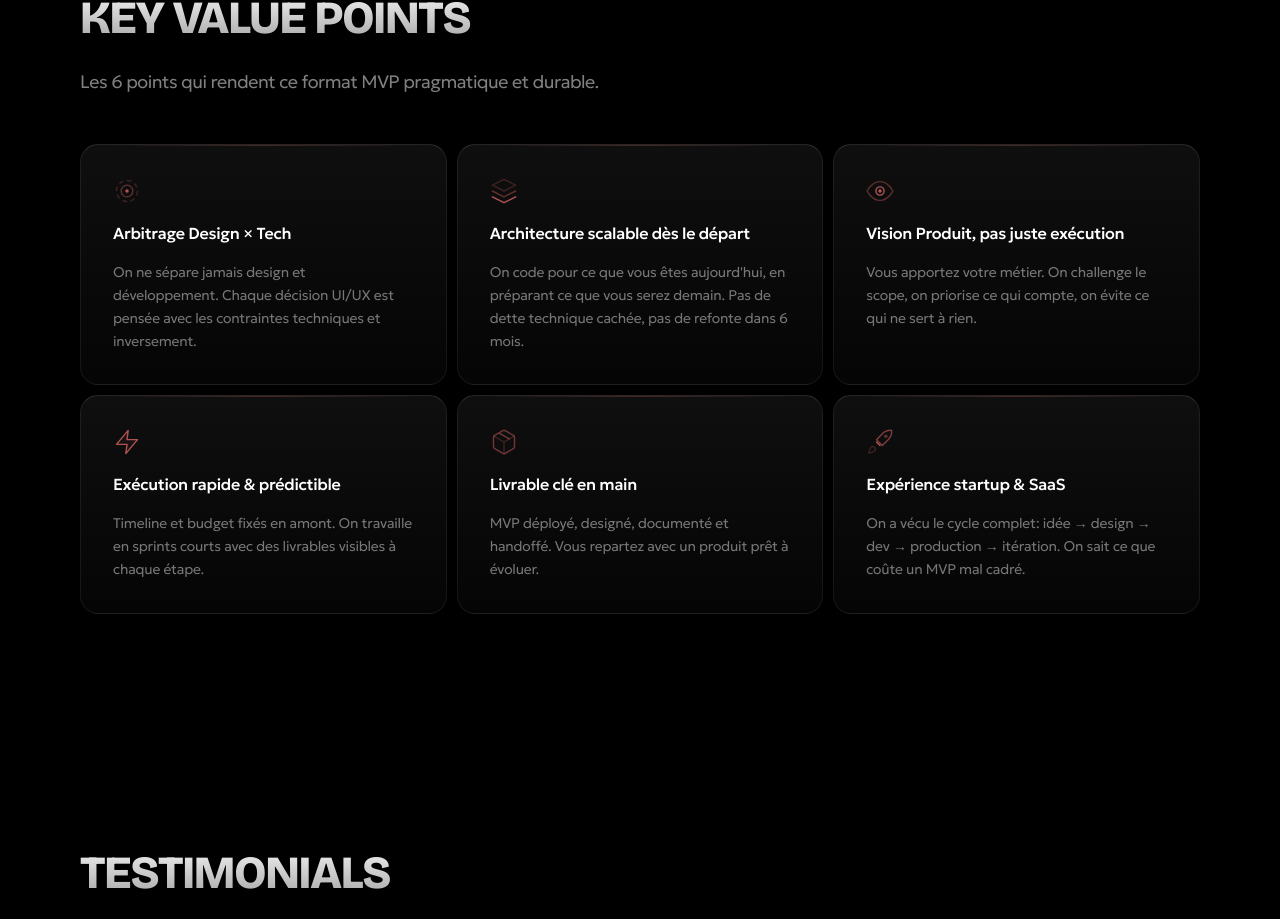
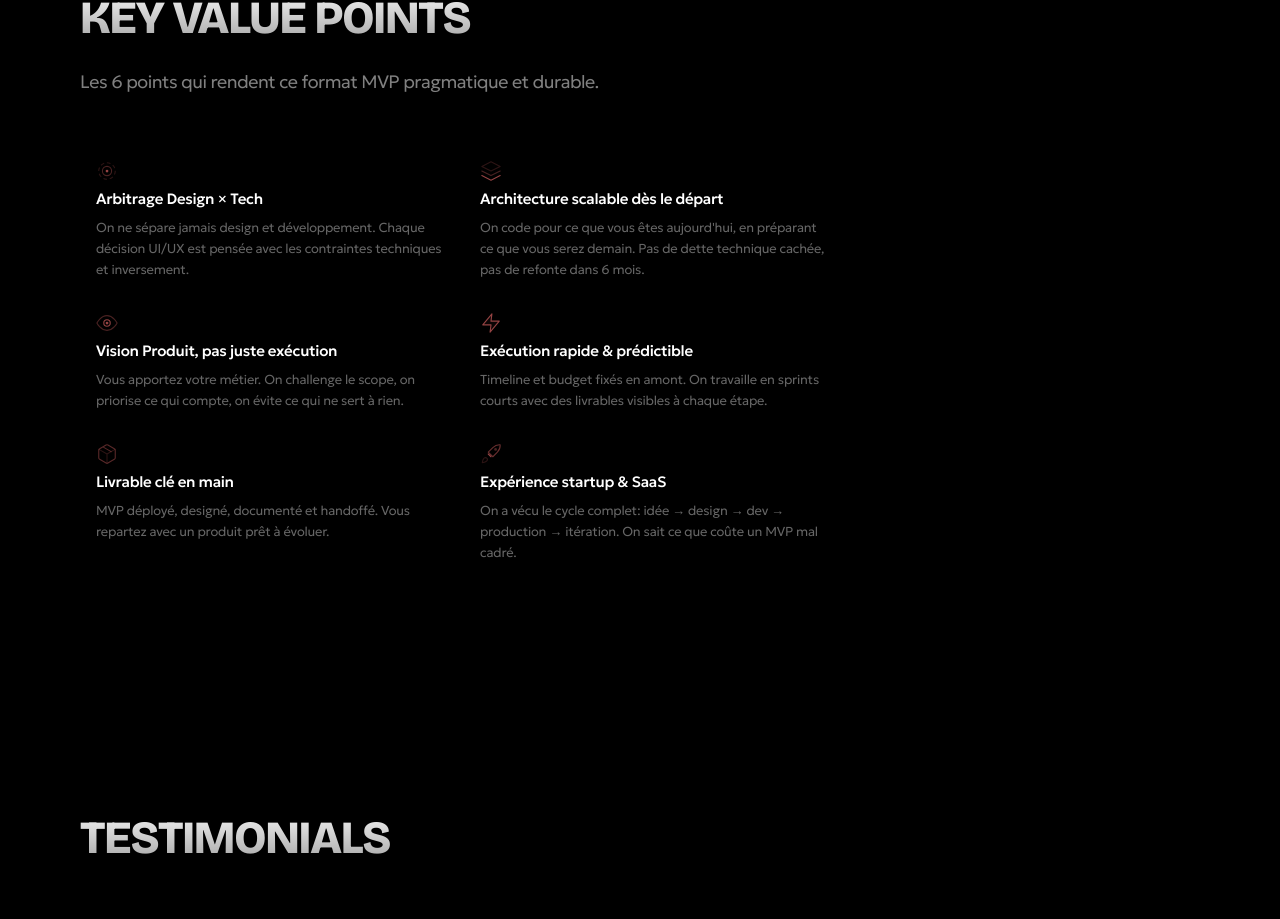
Before and after one commit to QuentinFrc/deeev.fr, a Next.js app: page /mvp in a window 1280 px wide. Shown: the part 2590-3509 px from the top of the page. Built offline with nearby package versions, Linux system fonts and the light colour scheme.

Commit message:
refactor: compact KeyValuePoints grid — remove card styling, 2-col layout
- Remove card borders, background, and depth effects from value points
- Switch to 2-column grid with max-w-3xl constraint
- Reduce padding and gaps for a tighter, cleaner layout
- Keep icon above title in vertical flow

```diff
--- a/app/components/KeyValuePoints.tsx
+++ b/app/components/KeyValuePoints.tsx
@@ -31,33 +31,25 @@ export default function KeyValuePoints({
           </p>
         </div>
 
-        <div className="grid grid-cols-1 md:grid-cols-2 lg:grid-cols-3 gap-2.5">
+        <div className="grid grid-cols-1 md:grid-cols-2 max-w-3xl">
           {points.map((point, i) => (
             <article
               key={point.title}
-              className="group relative card-depth border border-white/[0.07] border-t-white/[0.13] rounded-2xl p-7 md:p-8 flex flex-col gap-4 transition-all duration-300 hover:border-white/[0.12] hover:border-t-white/[0.2] hover:-translate-y-[2px]"
+              className="group relative p-3 md:p-4 flex flex-col gap-1.5"
             >
-              {/* Accent line — always visible, brightens on hover */}
-              <div
-                className="absolute top-0 left-6 right-6 h-px opacity-25 group-hover:opacity-50 transition-opacity duration-300"
-                style={{
-                  background: `linear-gradient(90deg, transparent, ${accentColor}, transparent)`,
-                }}
-              />
-
-              <div className="opacity-70 group-hover:opacity-100 transition-opacity duration-300">
+              <div className="opacity-60 group-hover:opacity-100 transition-opacity duration-300">
                 <AnimatedIcon
                   name={point.icon ?? String(i + 1).padStart(2, "0")}
                   color={accentColor}
-                  size={28}
+                  size={22}
                 />
               </div>
 
-              <h3 className="font-geologica font-medium text-[15px] md:text-base text-white tracking-[-0.3px]">
+              <h3 className="font-geologica font-medium text-[15px] text-white tracking-[-0.3px]">
                 {point.title}
               </h3>
 
-              <p className="font-geologica font-light text-sm text-white/45 leading-relaxed tracking-[-0.2px]">
+              <p className="font-geologica font-light text-[13px] text-white/40 leading-relaxed tracking-[-0.2px]">
                 {point.description}
               </p>
             </article>
```
